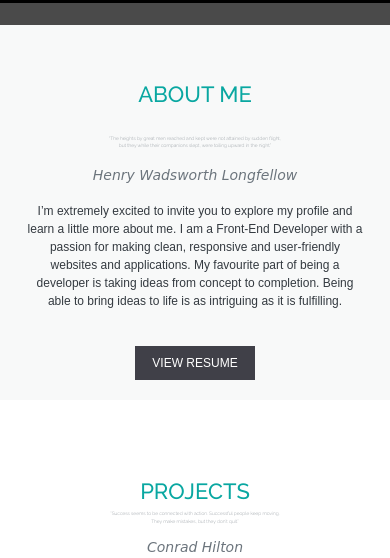
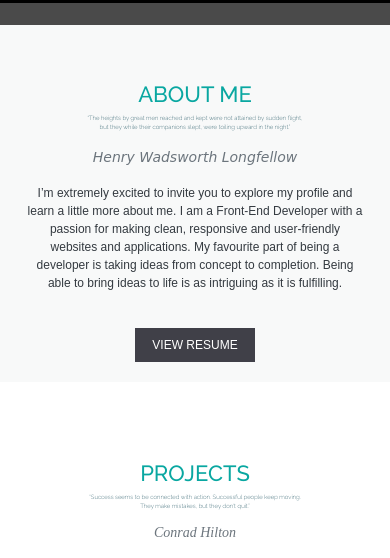
Before and after one commit to joanclarke/portfolio, a website: page index.html in a window 390 px wide. Shown: the part 317-875 px from the top of the page. Drawn offline with nearby package versions, Linux system fonts and the light colour scheme; some icons are missing.

Commit message:
change size and color of small quotes texts

```diff
--- a/css/styles.css
+++ b/css/styles.css
@@ -369,15 +369,16 @@ nav#navbar a.fa:hover {
 
 .small_quotes {
   line-height: 1.5;
-  font-size: 0.8rem;
+  font-size: 0.9rem;
   font-family: 'Open Sans', sans-serif;
   font-family: 'Raleway', sans-serif;
+  color: #023e4d;
 }
 
 .quote_arthor{
  font-family: 'Jura', sans-serif;
   font-family: 'Arapey', serif;
-  font-family: 'Lobster', cursive;
+  /* font-family: 'Lobster', cursive; */
   padding-top: 0;
   margin-top: 0px;
   font-size: 14px !important;
@@ -437,9 +438,9 @@ nav#navbar a.fa:hover {
     color:#09A7A1;
 }
 
-.about_heading {
+/* .about_heading {
   margin-bottom: 30px;
-}
+} */
 
 #projects .project_row {
   padding-left: 45px;
@@ -1553,6 +1554,7 @@ button.btn.btn-link {
 
   .small_quotes {
     font-size: 0.5rem;
+    font-size: 8px;
   }
 
 }
@@ -1731,6 +1733,7 @@ button.btn.btn-link {
 
   .small_quotes {
     font-size: 0.3rem;
+    font-size: 6px;
   }
 
   .quote_arthor {
--- a/index.html
+++ b/index.html
@@ -171,7 +171,7 @@
         <div class="row row-content">
           <div class="col-12 text-center">
             <h2 class="about_heading text-uppercase">About Me</h2>
-            <p class="small_quotes text-secondary">“The heights by great men reached and kept were not attained by sudden flight, </br> but they while their companions slept, were toiling upward in the night.”</p>
+            <p class="small_quotes">“The heights by great men reached and kept were not attained by sudden flight, </br> but they while their companions slept, were toiling upward in the night.”</p>
             <p class="text-secondary quote_arthor_big"><em>Henry Wadsworth Longfellow</em></p>
           </div>
           <div class="col-12">
@@ -199,7 +199,7 @@
         <div class="row">
           <div class="col-12 text-center">
             <h2 class="projects_heading text-uppercase">Projects</h2>
-            <p class="small_quotes text-secondary">"Success seems to be connected with action. Successful people keep moving. </br>They make mistakes, but they don't quit.”</p>
+            <p class="small_quotes">"Success seems to be connected with action. Successful people keep moving. </br>They make mistakes, but they don't quit.”</p>
             <p class="text-secondary"><em class="quote_arthor">Conrad Hilton</em></p>
           </div>
         </div>
@@ -308,7 +308,7 @@
         <div class="row row-content">
           <div class="col-12">
             <h2 class="professional_heading text-uppercase">Professional Outlook</h2>
-            <p class="small_quotes text-secondary">"There are no secrets to success. It is the result of preparation, <br>hard work, and learning from failure.</p>
+            <p class="small_quotes">"There are no secrets to success. It is the result of preparation, <br>hard work, and learning from failure.</p>
             <p class="text-secondary quote_arthor_big"><em>Colin Powell</em></p>
           </div>
         </div>
@@ -347,7 +347,7 @@
         <div class="row row-content">
           <div class="col-12">
             <h2 class="professional_heading text-uppercase">Professional Outlook</h2>
-            <p class="small_quotes text-secondary">"There are no secrets to success. It is the result of preparation, <br>hard work, and learning from failure.”</p>
+            <p class="small_quotes">"There are no secrets to success. It is the result of preparation, <br>hard work, and learning from failure.”</p>
             <p class="text-secondary quote_arthor_big"><em>Colin Powell</em></p>
           </div>
         </div>
@@ -366,7 +366,7 @@
                 <hr class="heading_underline">
         </div>
         <!-- <div class="col-12 text-center">
-            <p class="small_quotes text-secondary">"Success seems to be connected with action. Successful people keep moving. </br>They make mistakes, but they don't quit."</p>
+            <p class="small_quotes">"Success seems to be connected with action. Successful people keep moving. </br>They make mistakes, but they don't quit."</p>
             <p class="text-secondary"><em class="quote_arthor">Conrad Hilton</em></p>
             <hr class="heading_underline2">
         </div> -->
```
